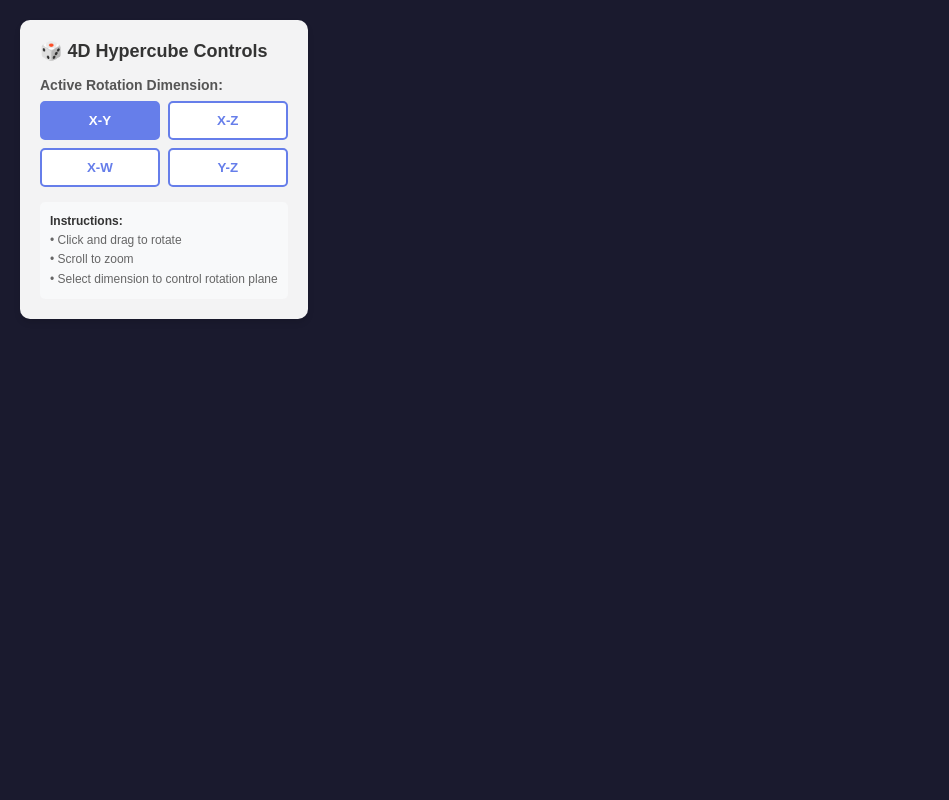
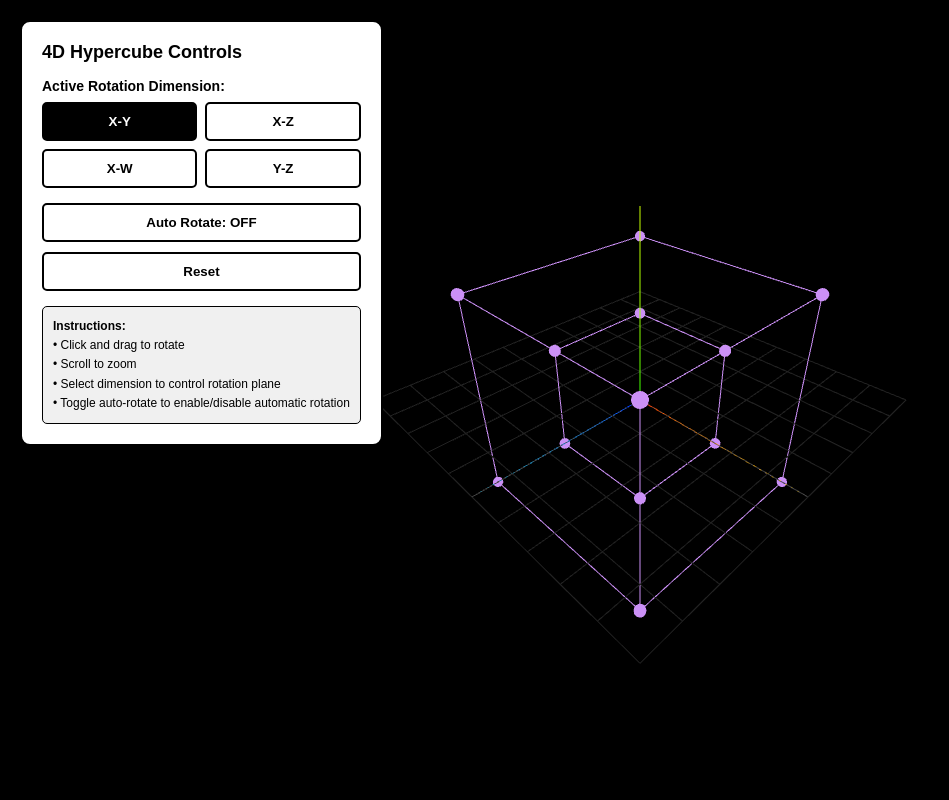
Before and after one commit to xinnnxuan/Visualizations, a Flask app: page / in a window 1280 px wide. Shown: the whole page, without its empty margins (0-949 px from the left). Run offline with Flask 3, Linux system fonts and the light colour scheme.

Commit message:
feat: Add auto-rotate toggle, reset button, and black/white theme

```diff
--- a/templates/index.html
+++ b/templates/index.html
@@ -13,7 +13,7 @@
 
         body {
             font-family: 'Arial', sans-serif;
-            background: #1a1a2e;
+            background: #000000;
             overflow: hidden;
             margin: 0;
             padding: 0;
@@ -38,22 +38,26 @@
             position: absolute;
             top: 0;
             left: 0;
+            z-index: 1;
+            width: 100% !important;
+            height: 100% !important;
         }
 
         #controls {
             position: absolute;
             top: 20px;
             left: 20px;
-            background: rgba(255, 255, 255, 0.95);
+            background: #ffffff;
             padding: 20px;
             border-radius: 10px;
-            box-shadow: 0 4px 6px rgba(0, 0, 0, 0.1);
+            box-shadow: 0 4px 6px rgba(0, 0, 0, 0.3);
             z-index: 100;
+            border: 2px solid #000000;
         }
 
         #controls h2 {
             margin-bottom: 15px;
-            color: #333;
+            color: #000000;
             font-size: 18px;
         }
 
@@ -64,7 +68,7 @@
         .control-group label {
             display: block;
             margin-bottom: 8px;
-            color: #555;
+            color: #000000;
             font-weight: bold;
             font-size: 14px;
         }
@@ -77,9 +81,9 @@
 
         .dim-btn {
             padding: 10px 15px;
-            border: 2px solid #667eea;
-            background: white;
-            color: #667eea;
+            border: 2px solid #000000;
+            background: #ffffff;
+            color: #000000;
             border-radius: 5px;
             cursor: pointer;
             font-weight: bold;
@@ -91,22 +95,51 @@
         }
 
         .dim-btn.active {
-            background: #667eea;
-            color: white;
+            background: #000000;
+            color: #ffffff;
         }
 
         .info {
             margin-top: 15px;
             padding: 10px;
-            background: #f8f9fa;
+            background: #f0f0f0;
             border-radius: 5px;
             font-size: 12px;
-            color: #666;
+            color: #000000;
             line-height: 1.6;
+            border: 1px solid #000000;
         }
 
         .info strong {
-            color: #333;
+            color: #000000;
+        }
+
+        .action-buttons {
+            display: flex;
+            flex-direction: column;
+            gap: 10px;
+            margin-top: 15px;
+        }
+
+        .action-btn {
+            padding: 10px 15px;
+            border: 2px solid #000000;
+            background: #ffffff;
+            color: #000000;
+            border-radius: 5px;
+            cursor: pointer;
+            font-weight: bold;
+            transition: all 0.3s;
+            width: 100%;
+        }
+
+        .action-btn:hover {
+            background: #f0f0f0;
+        }
+
+        .action-btn.active {
+            background: #000000;
+            color: #ffffff;
         }
     </style>
 </head>
@@ -114,7 +147,7 @@
     <div id="container">
         <div id="canvas-container"></div>
         <div id="controls">
-            <h2>🎲 4D Hypercube Controls</h2>
+            <h2>4D Hypercube Controls</h2>
             <div class="control-group">
                 <label>Active Rotation Dimension:</label>
                 <div class="dimension-buttons">
@@ -124,11 +157,16 @@
                     <button class="dim-btn" data-dim="3">Y-Z</button>
                 </div>
             </div>
+            <div class="action-buttons">
+                <button id="auto-rotate-btn" class="action-btn">Auto Rotate: OFF</button>
+                <button id="reset-btn" class="action-btn">Reset</button>
+            </div>
             <div class="info">
                 <strong>Instructions:</strong><br>
                 • Click and drag to rotate<br>
                 • Scroll to zoom<br>
-                • Select dimension to control rotation plane
+                • Select dimension to control rotation plane<br>
+                • Toggle auto-rotate to enable/disable automatic rotation
             </div>
         </div>
     </div>
@@ -149,11 +187,12 @@
 
         // Scene setup
         const scene = new THREE.Scene();
-        scene.background = new THREE.Color(0x1a1a2e);
+        scene.background = new THREE.Color(0x000000);
 
         const camera = new THREE.PerspectiveCamera(75, window.innerWidth / window.innerHeight, 0.1, 1000);
-        camera.position.set(5, 5, 5);
+        camera.position.set(8, 8, 8);
         camera.lookAt(0, 0, 0);
+        console.log('Camera position:', camera.position);
 
         const renderer = new THREE.WebGLRenderer({ antialias: true });
         renderer.setSize(window.innerWidth, window.innerHeight);
@@ -165,6 +204,9 @@
         } else {
             canvasContainer.appendChild(renderer.domElement);
             console.log('Canvas added to container');
+            console.log('Canvas element:', renderer.domElement);
+            console.log('Canvas size:', renderer.domElement.width, 'x', renderer.domElement.height);
+            console.log('Renderer size:', renderer.getSize(new THREE.Vector2()));
         }
 
         // Lighting
@@ -179,11 +221,12 @@
         // 4D Hypercube vertices (16 vertices in 4D space)
         function generateHypercubeVertices() {
             const vertices = [];
+            const scale = 2; // Make hypercube larger
             for (let x = -1; x <= 1; x += 2) {
                 for (let y = -1; y <= 1; y += 2) {
                     for (let z = -1; z <= 1; z += 2) {
                         for (let w = -1; w <= 1; w += 2) {
-                            vertices.push([x, y, z, w]);
+                            vertices.push([x * scale, y * scale, z * scale, w * scale]);
                         }
                     }
                 }
@@ -266,6 +309,7 @@
 
         // Rotation state
         let rotationAngles = [0, 0, 0, 0]; // X-Y, X-Z, X-W, Y-Z
+        const initialRotationAngles = [0, 0, 0, 0]; // Store initial state for reset
         let activeDimension = 0;
         let isDragging = false;
         let lastMouseX = 0;
@@ -375,9 +419,14 @@
                 colors.push(color2.r, color2.g, color2.b);
             });
 
-            geometry.setAttribute('position', new THREE.Float32BufferAttribute(positions, 3));
-            geometry.setAttribute('color', new THREE.Float32BufferAttribute(colors, 3));
-            geometry.computeBoundingSphere();
+            if (positions.length > 0) {
+                geometry.setAttribute('position', new THREE.Float32BufferAttribute(positions, 3));
+                geometry.setAttribute('color', new THREE.Float32BufferAttribute(colors, 3));
+                geometry.computeBoundingSphere();
+                console.log('Geometry updated with', positions.length / 3, 'vertices');
+            } else {
+                console.error('No positions generated!');
+            }
         }
 
         // Helper functions
@@ -404,14 +453,17 @@
         // Create line material
         const material = new THREE.LineBasicMaterial({
             vertexColors: true,
-            linewidth: 2
+            linewidth: 3,
+            transparent: false,
+            opacity: 1.0
         });
 
         const hypercube = new THREE.LineSegments(geometry, material);
         scene.add(hypercube);
+        console.log('Hypercube added to scene');
 
         // Add vertices as spheres
-        const vertexGeometry = new THREE.SphereGeometry(0.1, 16, 16);
+        const vertexGeometry = new THREE.SphereGeometry(0.15, 16, 16);
         const vertexMaterial = new THREE.MeshBasicMaterial({ color: 0xffffff });
         const vertices3D = [];
 
@@ -439,15 +491,68 @@
             });
         }
 
+        // Initialize the hypercube before animation starts
+        console.log('Initializing hypercube...');
+        console.log('Vertices:', vertices4D.length, 'Edges:', edges.length);
+        updateHypercube();
+        updateVertices();
+        console.log('Hypercube initialized with', positions.length / 6, 'edges');
+        console.log('Scene children:', scene.children.length);
+
+        // Add axes helper to verify scene is rendering
+        const axesHelper = new THREE.AxesHelper(5);
+        scene.add(axesHelper);
+        console.log('Axes helper added to scene');
+
+        // Add grid helper for depth reference
+        const gridHelper = new THREE.GridHelper(10, 10, 0x444444, 0x222222);
+        scene.add(gridHelper);
+        console.log('Grid helper added to scene');
+
+        // Add automatic slow rotation for visibility
+        let autoRotate = false; // Start with auto-rotate off
+        const autoRotateSpeed = 0.005;
+
+        // Auto-rotate toggle button
+        const autoRotateBtn = document.getElementById('auto-rotate-btn');
+        autoRotateBtn.addEventListener('click', () => {
+            autoRotate = !autoRotate;
+            if (autoRotate) {
+                autoRotateBtn.textContent = 'Auto Rotate: ON';
+                autoRotateBtn.classList.add('active');
+            } else {
+                autoRotateBtn.textContent = 'Auto Rotate: OFF';
+                autoRotateBtn.classList.remove('active');
+            }
+        });
+
+        // Reset button
+        const resetBtn = document.getElementById('reset-btn');
+        resetBtn.addEventListener('click', () => {
+            // Reset rotation angles to initial state
+            for (let i = 0; i < rotationAngles.length; i++) {
+                rotationAngles[i] = initialRotationAngles[i];
+            }
+            // Reset camera position
+            camera.position.set(8, 8, 8);
+            camera.lookAt(0, 0, 0);
+            controls.reset();
+        });
+
         // Animation loop
         function animate() {
             requestAnimationFrame(animate);
+
+            // Automatic rotation using the selected dimension (only when not dragging)
+            if (autoRotate && !isDragging) {
+                rotationAngles[activeDimension] += autoRotateSpeed;
+            }
 
             updateHypercube();
             updateVertices();
 
             controls.update();
-            renderer.render(scene, renderer);
+            renderer.render(scene, camera);
         }
 
         // Handle window resize
```
